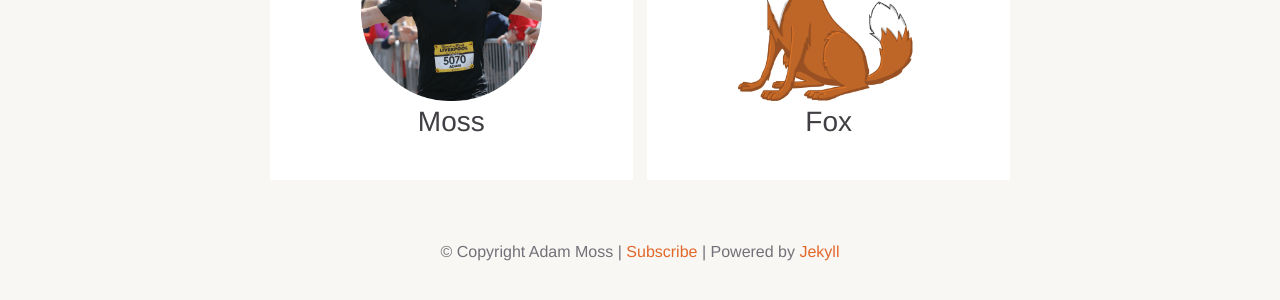
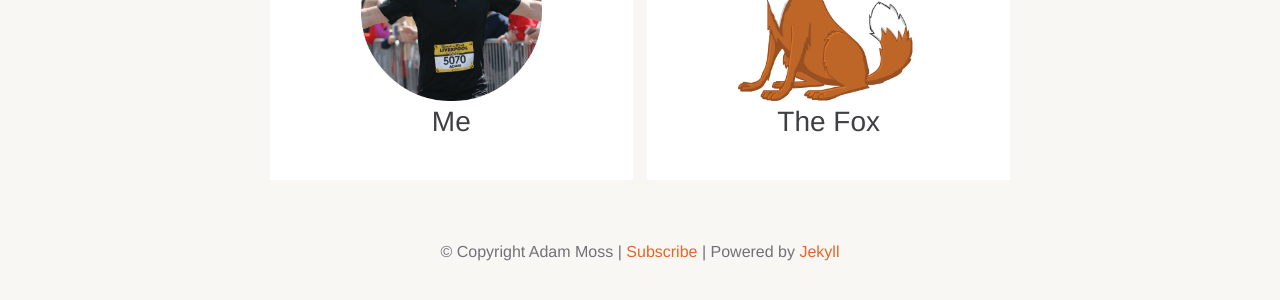
Before and after one commit to adampmoss/adampmoss.github.io, a Jekyll site: the page built from index.html, in a window 1280 px wide. Shown: the part 269-569 px from the top of the page. Built offline with Jekyll 4.4.1, drawn with Linux system fonts in a browser that asks for light colours; some web fonts are replaced; the list of posts is cut into pages by our own code.

Commit message:
Renamed HP again

```diff
--- a/index.html
+++ b/index.html
@@ -5,8 +5,8 @@
 
 <div class="home">
 <h2 class="centre">Who are you here for?</h2>
-<a class="blog-link adam-link" href="blog"><img src="assets/adam.png" /><span>Moss</span></a>
-<a class="blog-link last magentofox-link" href="magentofox"><img src="assets/magento-fox.png" /><span>Fox</span></a>
+<a class="blog-link adam-link" href="blog"><img src="assets/adam.png" /><span>Me</span></a>
+<a class="blog-link last magentofox-link" href="magentofox"><img src="assets/magento-fox.png" /><span>The Fox</span></a>
 
   <!--<ul class="post-list">
     {% for post in paginator.posts %}
```
